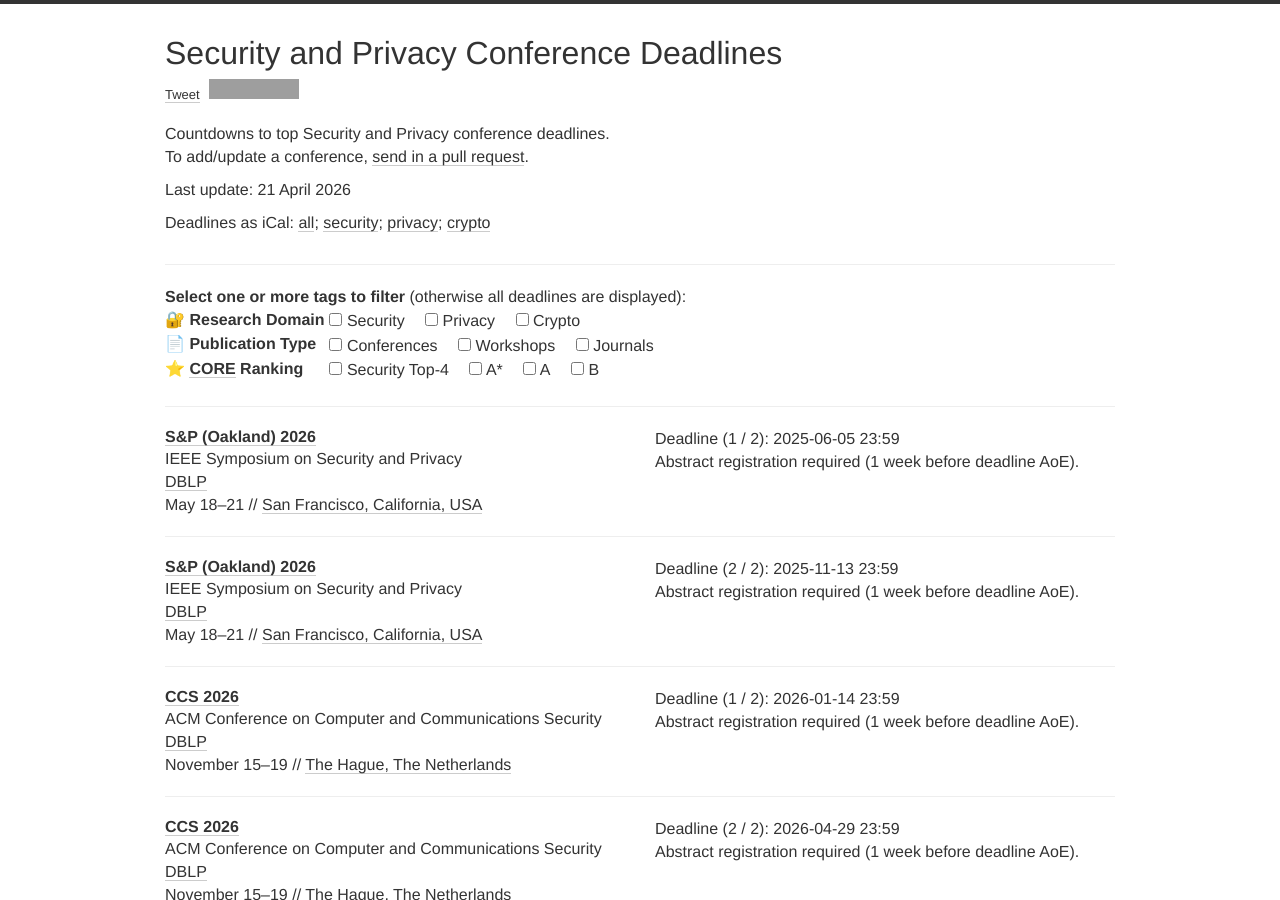
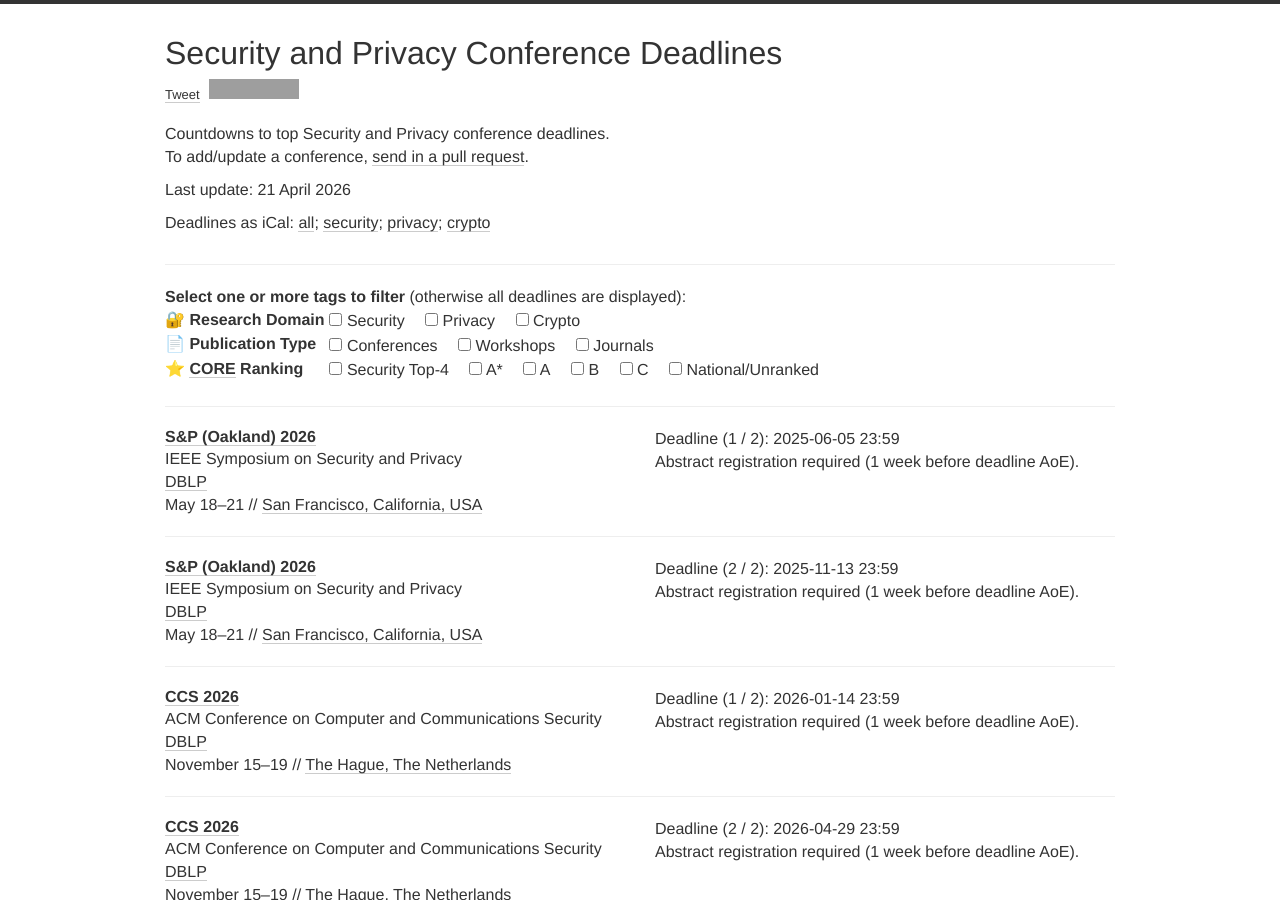
Before and after one commit to sec-deadlines/sec-deadlines.github.io, a Jekyll site: the page built from index.html, in a window 1280 px wide and 900 px high. Built offline with Jekyll 4.4.1, drawn with Linux system fonts in a browser that asks for light colours; nearby versions of some CDN libraries; comment, search, counter and statistics services are not loaded; grey boxes are pictures that could not be loaded.

Commit message:
Update filters.yml

```diff
--- a/_data/filters.yml
+++ b/_data/filters.yml
@@ -23,3 +23,7 @@
     tag: CORE-A
   - name: B
     tag: CORE-B
+  - name: C
+    tag: CORE-C
+  - name: National/Unranked
+    tag: OTHERS
```
